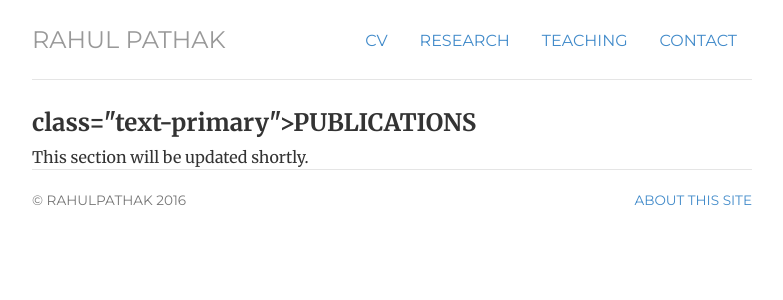
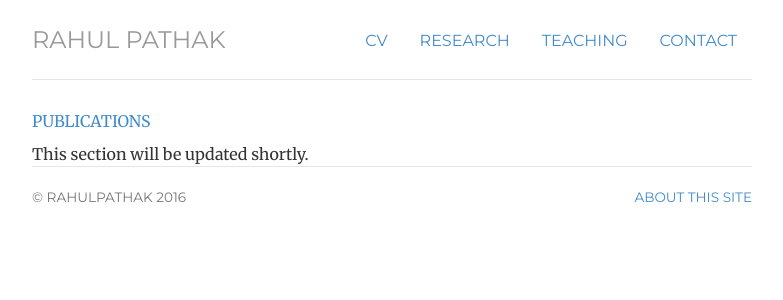
Before and after one commit to pathak-rahul/pathak-rahul.github.io, a Jekyll site: the page built from research/index.html, in a window 1280 px wide. Shown: the top 300 px of the page, without its empty margins (248-1031 px from the left). Built offline with Jekyll 4.4.1, drawn with Linux system fonts in a browser that asks for light colours.

Commit message:
Update index.html

```diff
--- a/research/index.html
+++ b/research/index.html
@@ -4,7 +4,7 @@ title: teaching
 ---
 <div class="research">
 
-<h3>class="text-primary">PUBLICATIONS</h3>
+<p class="text-primary">PUBLICATIONS</p>
 
 
 
```
